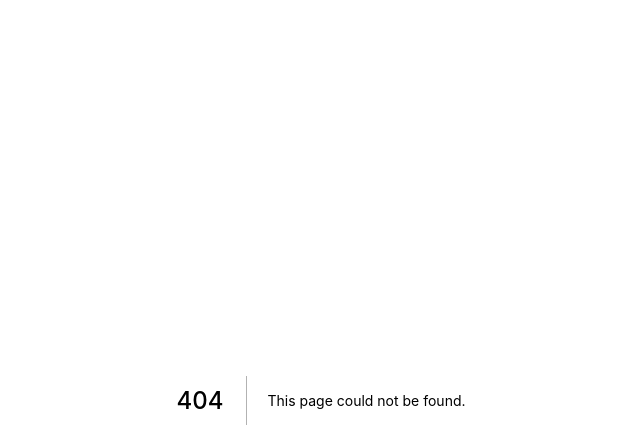
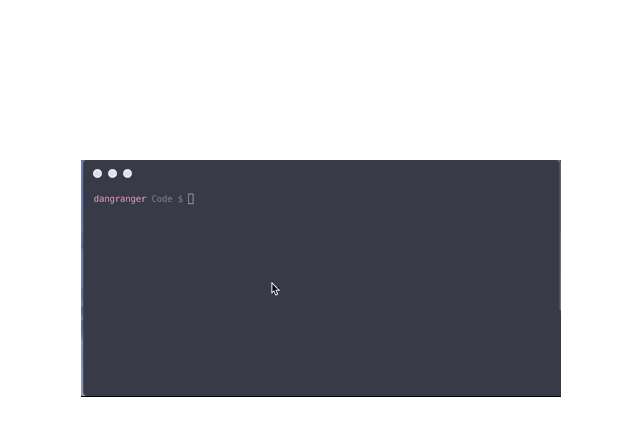
Before and after one commit to gjaynir0508/nextjs-blog, a Next.js app: page /splash in a window 1280 px wide. Before the commit this address had no page. Shown: the top 448 px of the page, without its empty margins (319-959 px from the left). Built offline with nearby package versions, Linux system fonts and the light colour scheme.

Commit message:
Add splash screen

```diff
--- /dev/null
+++ b/pages/splash.js
@@ -0,0 +1,7 @@
+export default function Splash() {
+	const style = {
+		margin: "auto",
+		transform: "translateY(20vh)",
+	};
+	return <img src="/images/splash.gif" alt="splash-screen" style={style} />;
+}
```
Also changed, not shown: public/images/splash.gif (added), public/manifest.json, 1 other file (tests, documents, lock files or other folders).
